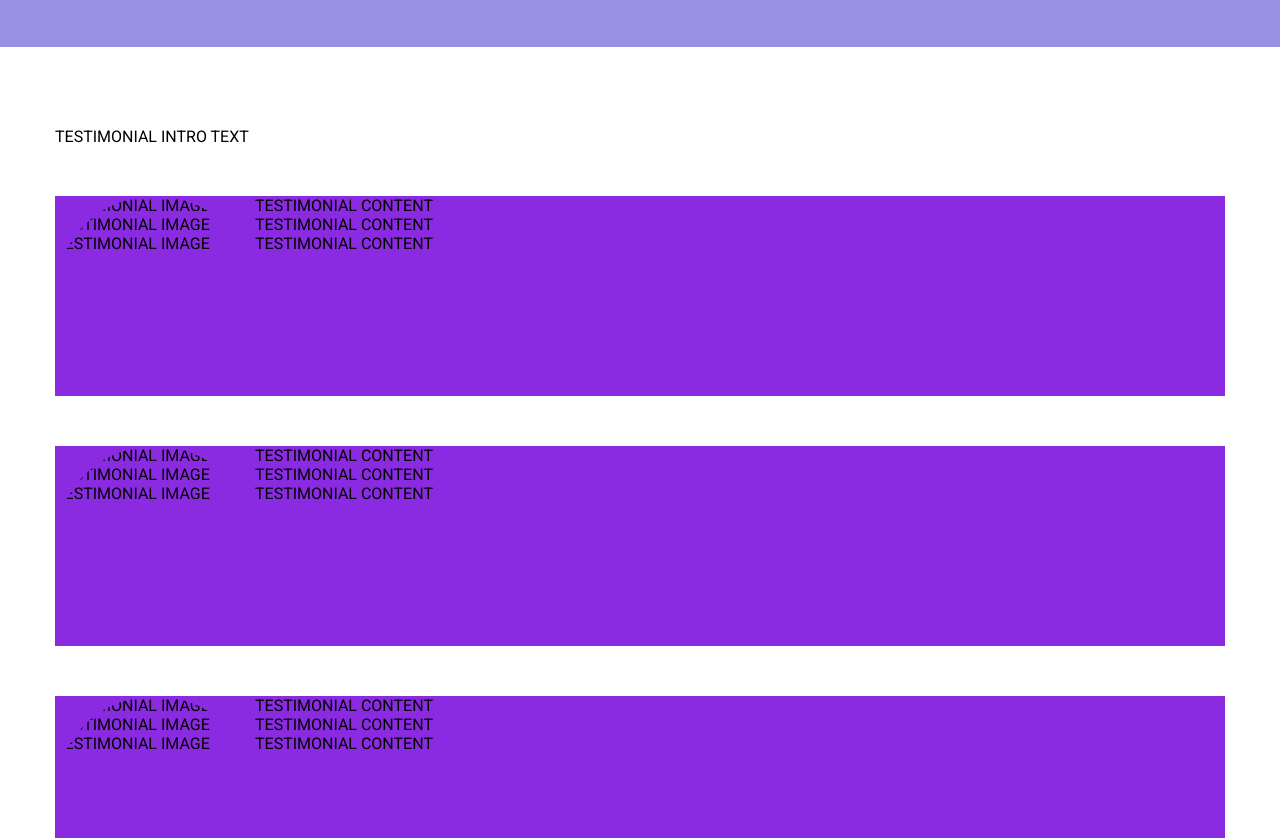
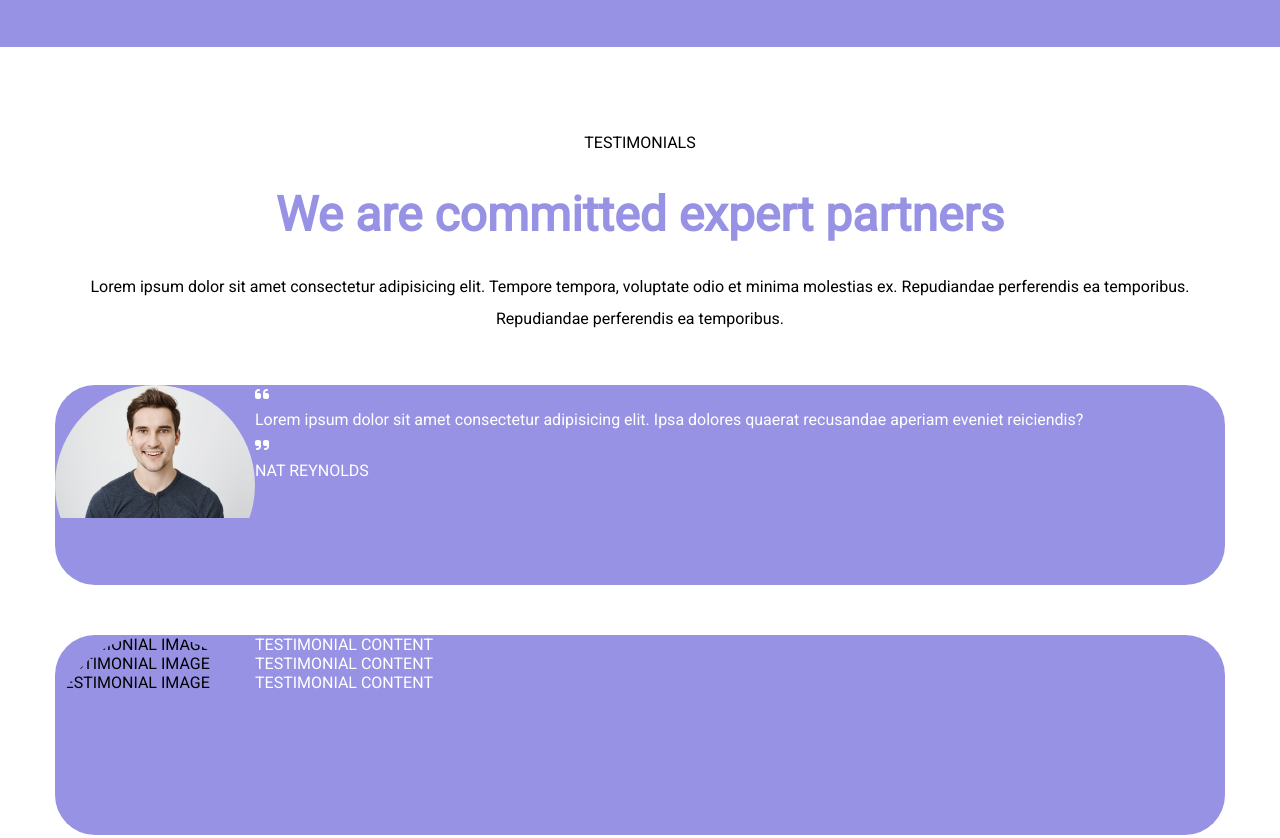
Before and after one commit to SofiaCurreri/htmlcss-responsive-layout, a plain HTML site: page index.html in a window 1280 px wide. Shown: the part 1523-2361 px from the top of the page. Drawn offline with Linux system fonts and the light colour scheme.

Commit message:
section testimonials

```diff
--- a/css/style.css
+++ b/css/style.css
@@ -129,10 +129,21 @@ header>nav>ul>li {
     margin: 80px 0;
 }
 
+#testimonials .intro{
+    text-align: center;
+    line-height: 7rem;
+}
+
+#testimonials h1{
+    color: rgb(151, 146, 228);
+    font-size: 3rem;
+}
+
 #testimonials .card {
     margin: 50px 0;
-    background-color: blueviolet;
+    background-color:rgb(151, 146, 228);
     display: flex;
+    border-radius: 40px;
 }
 
 #testimonials .card .card-image {
@@ -144,6 +155,7 @@ header>nav>ul>li {
 
 #testimonials .card .card-contents {
     flex-grow: 1;
+    color: white;
 }
 
 /* BENEFITS */
--- a/index.html
+++ b/index.html
@@ -149,6 +149,7 @@
 
         <!-- Planning Section -->
         <section id="planning" class="sfondo">
+
             <div class="container">
                 <div class="row jc-center">
                     <div class="col-40">
@@ -193,27 +194,43 @@
                             </div>
                         </div>
                     </div>
+
                 </div>
             </div>
+
         </section>
 
         <!-- Testimonials Section -->
         <section id="testimonials">
+
             <div class="container">
-                <div class="debug">TESTIMONIAL INTRO TEXT</div>
+                <div class="intro">
+                    <p> TESTIMONIALS </p>
+                    <h1> We are committed expert partners</h1>
+                    <p> Lorem ipsum dolor sit amet consectetur adipisicing elit. Tempore tempora, voluptate odio et minima molestias ex. Repudiandae perferendis ea temporibus. Repudiandae perferendis ea temporibus.</p>
+                </div>
 
                 <div class="card">
-                    <figure class="card-image rounded-50 debug">
-                        <div class="debug">TESTIMONIAL IMAGE</div>
-                        <div class="debug">TESTIMONIAL IMAGE</div>
-                        <div class="debug">TESTIMONIAL IMAGE</div>
+                    <figure class="card-image rounded-50">
+                        <div>
+                            <img src="./img/testimonial1.jpg" alt="">
+                        </div>
                     </figure>
+
                     <div class="card-contents">
-                        <div class="debug">TESTIMONIAL CONTENT</div>
-                        <div class="debug">TESTIMONIAL CONTENT</div>
-                        <div class="debug">TESTIMONIAL CONTENT</div>
+                        <div>
+                            <i class="fa-solid fa-quote-left"></i>
+                            <span><p> Lorem ipsum dolor sit amet consectetur adipisicing elit. Ipsa dolores quaerat recusandae aperiam eveniet reiciendis?
+                            </p></span>
+                            <i class="fa-solid fa-quote-right"></i>
+                        </div>
+
+                        <div>
+                            <p> NAT REYNOLDS</p>
+                        </div>
                     </div>
                 </div>
+
                 <div class="card">
                     <figure class="card-image rounded-50">
                         <div class="debug">TESTIMONIAL IMAGE</div>
@@ -239,6 +256,7 @@
                     </div>
                 </div>
             </div>
+
         </section>
 
         <!-- Benefits section -->
```
